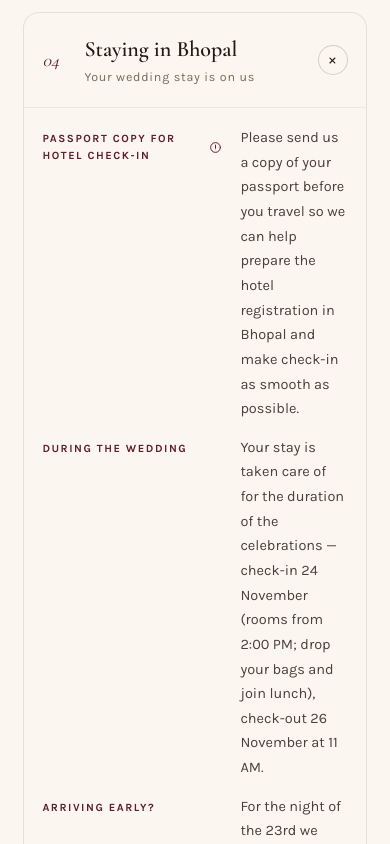
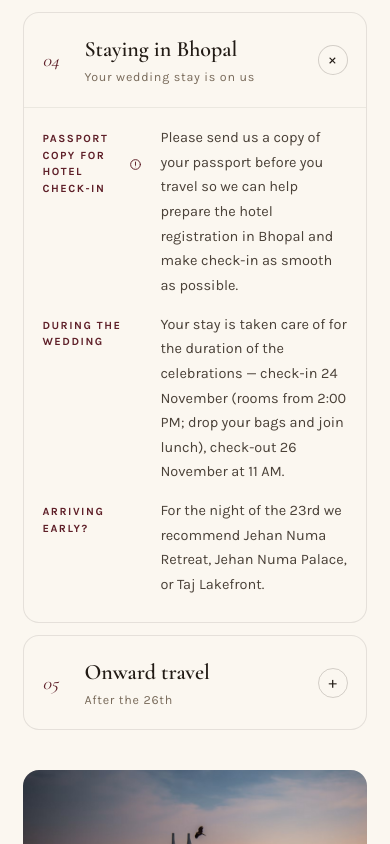
Before and after one commit to Dbrowne14/india-wedding-website, a Next.js app: page / in a window 390 px wide. Shown: the part 8960-9804 px from the top of the page. Built offline with nearby package versions, Linux system fonts and the light colour scheme.

Commit message:
Chanign column layout for travel notes more space on mobile for notes section against label

```diff
--- a/src/components/sections/Travel.tsx
+++ b/src/components/sections/Travel.tsx
@@ -30,9 +30,9 @@ export function Travel() {
         {step.rows.map((row) => (
           <div
             key={row.label}
-            className="grid grid-cols-[minmax(120px,180px)_1fr] items-baseline gap-x-[18px] gap-y-2.5"
+            className="grid grid-cols-[minmax(0,100px)_minmax(0,1fr)] items-baseline gap-x-[18px] gap-y-2.5 md:grid-cols-[minmax(120px,180px)_1fr]"
           >
-            <p className="m-0 flex items-center gap-1.5 text-[11px] font-bold tracking-[0.14em] text-accent uppercase">
+            <p className="m-0 flex min-w-0 items-center gap-1.5 text-[11px] font-bold tracking-[0.14em] text-accent uppercase">
               {row.label}
               {row.important ? (
                 <svg
@@ -53,7 +53,7 @@ export function Travel() {
                 </svg>
               ) : null}
             </p>
-            <p className="m-0 text-[14.5px] leading-[1.7] text-body">{row.text}</p>
+            <p className="m-0 min-w-0 text-[14.5px] leading-[1.7] text-body">{row.text}</p>
           </div>
         ))}
       </div>
```
